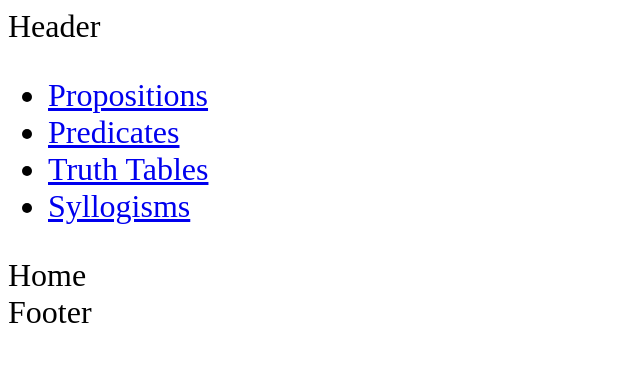
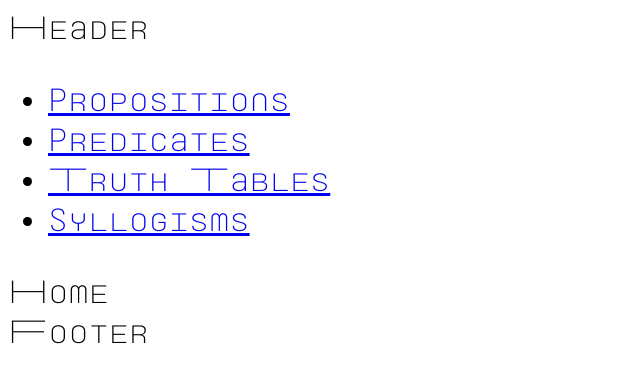
Before and after one commit to SavouryGin/chop_logic, a React app: page / in a window 1280 px wide. Shown: the top 382 px of the page, without its empty margins (0-640 px from the left). Built offline with nearby package versions, Linux system fonts and the light colour scheme.

Commit message:
ts-3: install monospaced font

```diff
--- a/src/components/layout/styles.scss
+++ b/src/components/layout/styles.scss
@@ -1,3 +1,6 @@
+@import 'styles/fonts.scss';
+
 .layout {
   font-size: 2rem;
+  font-family: $Monospace;
 }
--- a/src/styles/fonts.scss
+++ b/src/styles/fonts.scss
@@ -1,8 +1,24 @@
+$Regular: 'Steppe', sans-serif;
+$Monospace: 'Monospaceland', monospace;
+
 /* Webfont: Steppe-Regular */
 @font-face {
   font-family: 'Steppe';
-  src: url('/assets/fonts/Steppe.woff2') format('woff2'), /* Modern Browsers */ url('/assets/fonts/Steppe.otf') format('opentype'); /* Safari, Android, iOS */
+  src: url('/src/assets/fonts/steppe/Steppe.woff2') format('woff2'), // Modern browsers
+    url('/src/assets/fonts/steppe/Steppe.otf') format('opentype');   // Safari
   font-style: normal;
   font-weight: normal;
+  font-display: swap;
   text-rendering: optimizeLegibility;
 }
+
+/* Webfont: Monospaceland-ExtraLight */
+@font-face {
+  font-family: 'Monospaceland';
+  src: url('/src/assets/fonts/monospaceland/Monospaceland-ExtraLight.woff2') format('woff2'), // Modern browsers
+    url('/src/assets/fonts/monospaceland/Monospaceland-ExtraLight.otf') format('opentype');   // Safari
+  font-weight: normal;
+  font-style: normal;
+  font-display: swap;
+  text-rendering: optimizeLegibility;
+}
```
Also changed, not shown: src/assets/fonts/monospaceland/Monospaceland-ExtraLight.otf (added), src/assets/fonts/monospaceland/Monospaceland-ExtraLight.woff2 (added).
